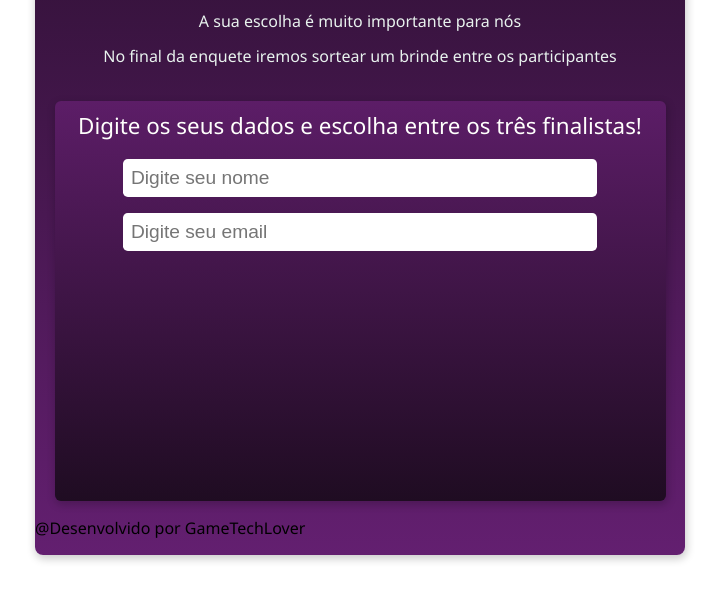
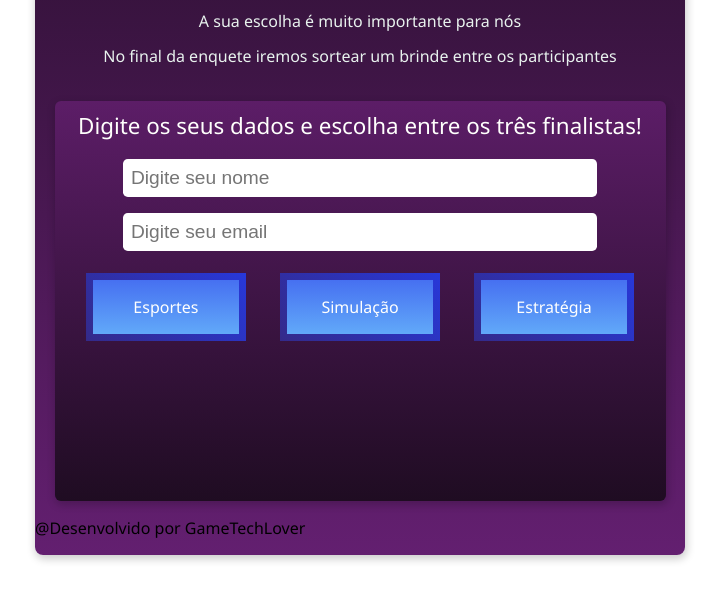
Before and after one commit to TheusMarqs/bootcamp-projeto2, a plain HTML site: page index.html in a window 1280 px wide. Shown: the part 134-734 px from the top of the page, without its empty margins (280-1001 px from the left). Drawn offline with Linux system fonts and the light colour scheme.

Commit message:
closes #4 - cards

```diff
--- a/index.html
+++ b/index.html
@@ -38,6 +38,26 @@
                 <input type="email" placeholder="Digite seu email">
             </div>
 
+            <div class="cards">
+                <div class="card-1">
+                    <div class="card-title">
+                        Esportes
+                    </div>
+                </div>
+
+                <div class="card-2">
+
+                    <div class="card-title">
+                        Simulação
+                    </div>
+                </div>
+
+                <div class="card-3">
+                    <div class="card-title">
+                        Estratégia
+                    </div>
+                </div>
+            </div>
         </div>
         <p>@Desenvolvido por GameTechLover</p>
     </div>
--- a/style.css
+++ b/style.css
@@ -74,3 +74,40 @@ input {
     font-size: 1.2rem;
     border: 0;
 }
+
+.cards {
+    display: flex;
+    justify-content: space-around;
+    padding: 0.9rem;
+}
+.card-1 {
+    border-radius: 5px;
+    background-image: linear-gradient(180deg, #4670F1, #61A9F9);
+    border: 7px solid;
+    border-image: linear-gradient(45deg, #342A89, #2738DB) 10;
+    text-align: center;
+    width: 25%;
+}
+
+.card-2 {
+    border-radius: 5px;
+    background-image: linear-gradient(180deg, #4670F1, #61A9F9);
+    border: 7px solid;
+    border-image: linear-gradient(45deg, #342A89, #2738DB) 10;
+    text-align: center;
+    width: 25%;
+}
+
+.card-3 {
+    border-radius: 5px;
+    background-image: linear-gradient(180deg, #4670F1, #61A9F9);
+    border: 7px solid;
+    border-image: linear-gradient(45deg, #342A89, #2738DB) 10;
+    text-align: center;
+    width: 25%;
+}
+
+.card-title {
+color: #FFFFFD;
+padding: 1rem;
+}
```
